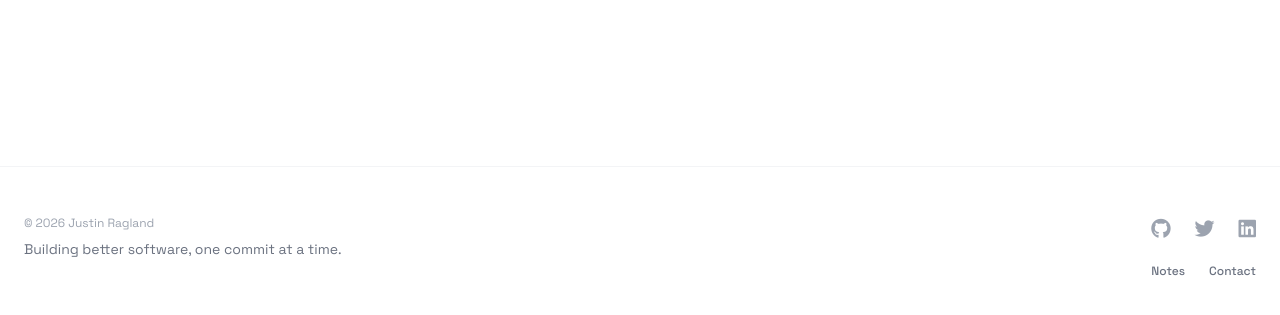
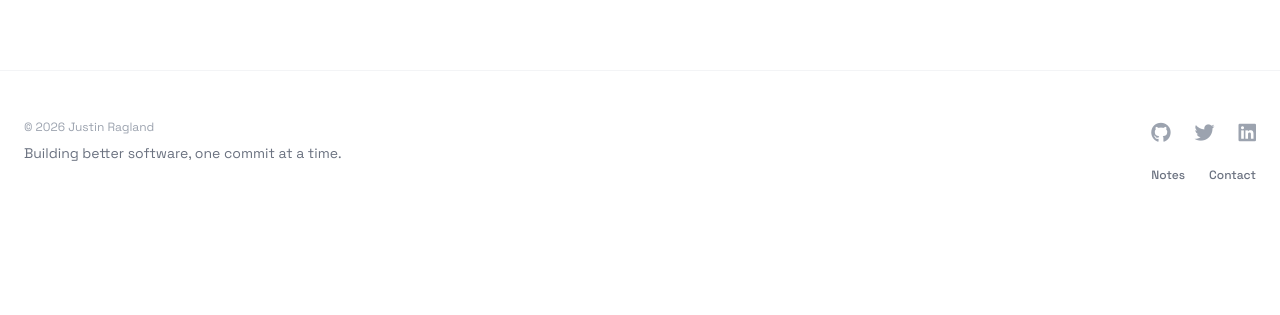
Before and after one commit to jrman28/Justin-Portfolio-Page, a React (Vite) app: page / in a window 1280 px wide. Shown: the part 2029-2344 px from the top of the page. After the commit the page ends 2260 px from the top, so only its background shows below. Built offline with nearby package versions, Linux system fonts and the light colour scheme.

Commit message:
fix: Adjust spacing and padding for sections
Updates the vertical spacing and padding across the Hero, About, and Work sections, as well as the Footer, to improve visual rhythm and consistency on various screen sizes. This includes adjusting `mt` and `pb` values to align elements better.

```diff
--- a/App.tsx
+++ b/App.tsx
@@ -188,7 +188,7 @@ const App = () => {
               </motion.div>
 
               {/* Selected Works Section */}
-              <motion.div id="work" className="max-w-7xl mx-auto px-6 space-y-6 pt-12 pb-20 scroll-mt-24" variants={itemVariants}>
+              <motion.div id="work" className="max-w-7xl mx-auto px-6 space-y-6 pt-12 pb-12 md:pb-16 scroll-mt-24" variants={itemVariants}>
                 <div className="flex items-center justify-between mb-8">
                   <h2 className="font-mono text-xs font-medium text-gray-500 dark:text-gray-400 uppercase tracking-[0.2em] pl-1">
                     Selected Works
--- a/components/AboutSection.tsx
+++ b/components/AboutSection.tsx
@@ -13,7 +13,7 @@ const skills = [
 
 export default function AboutSection() {
   return (
-    <section id="about" className="max-w-7xl mx-auto px-6 py-24 scroll-mt-16">
+    <section id="about" className="max-w-7xl mx-auto px-6 py-12 md:py-16 scroll-mt-16">
       <div className="grid grid-cols-1 lg:grid-cols-3 gap-6 md:gap-8">
 
         {/* About Me Card - Spans 2 columns on lg, full width on md/sm */}
--- a/components/Footer.tsx
+++ b/components/Footer.tsx
@@ -10,7 +10,7 @@ const Footer = () => {
   };
 
   return (
-    <footer className="border-t border-gray-100 dark:border-gray-800 bg-white dark:bg-[#13141C] py-12 mt-20">
+    <footer className="border-t border-gray-100 dark:border-gray-800 bg-white dark:bg-[#13141C] py-12 mt-12 md:mt-16">
       <div className="max-w-7xl mx-auto px-6">
         <div className="flex flex-col md:flex-row md:justify-between md:items-start space-y-8 md:space-y-0">
           <div>
```
